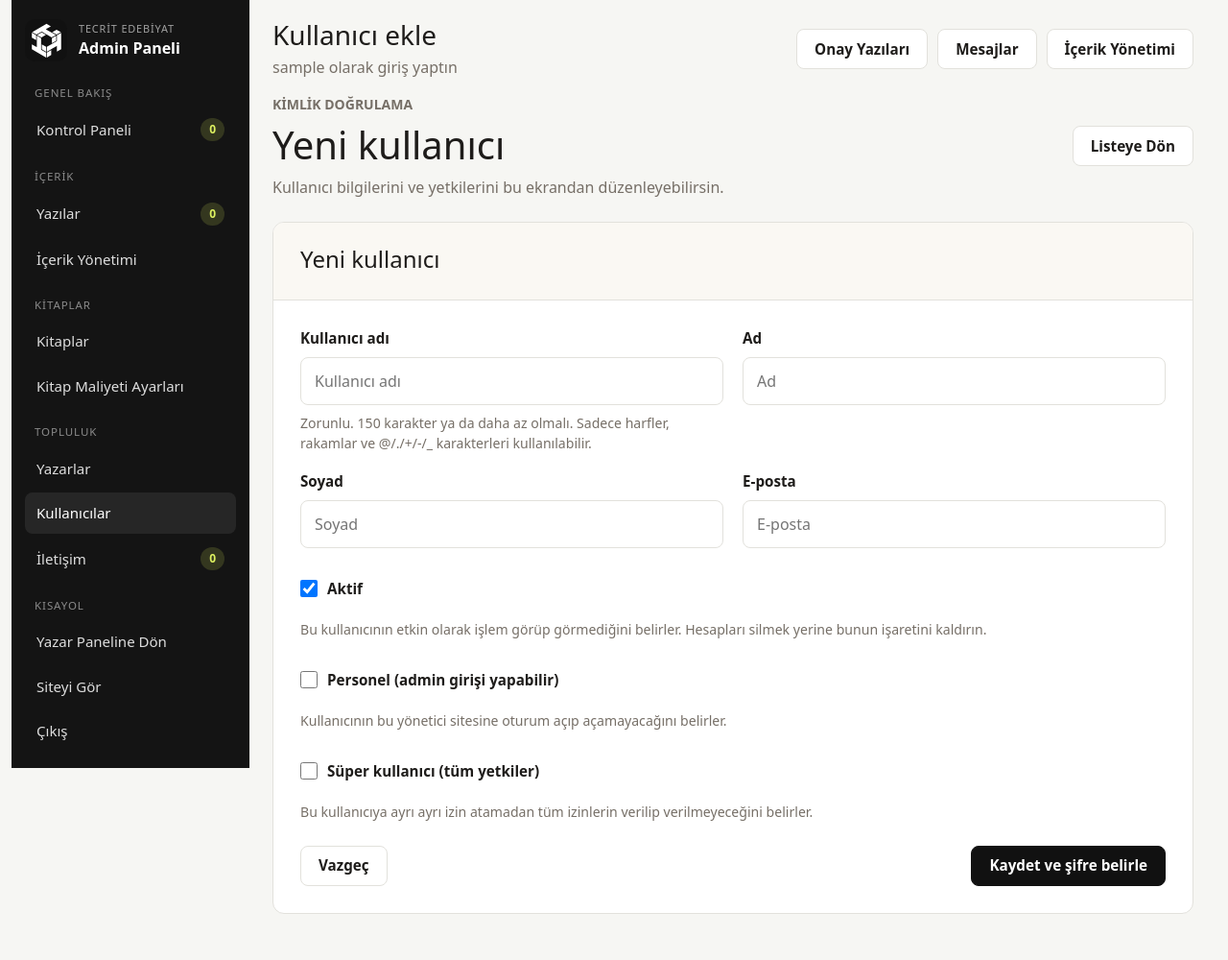
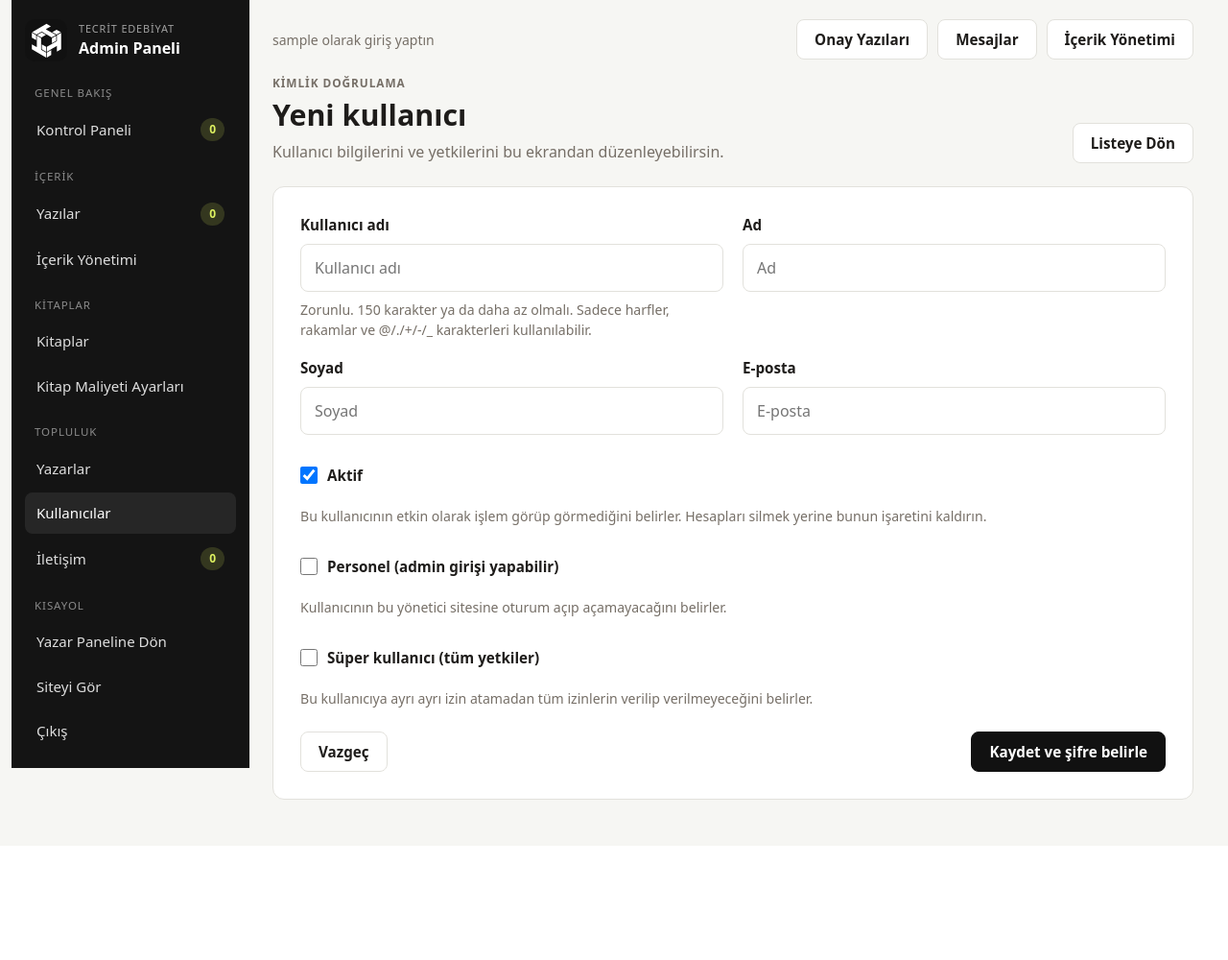
Before and after one commit to hhycode/tecritedebiyat, a Django app: page /admin/kullanicilar/yeni/ in a window 1280 px wide. Shown: the whole page at 96% size. After the commit the page ends 833 px from the top, so only its background shows below. Run offline with Django 5.2, Linux system fonts and the light colour scheme; the visitor is signed in with stand-in values (Sample User, id 1); data comes from the database, SQL or seed files in the repository; data that the repository does not hold is empty; some libraries are stand-ins or nearby versions.

Commit message:
Tum admin sayfalarinda tek tip sayfa basligi
base.html artik sayfa basligini bloklarla ciziyor (sayfa_ust_etiket,
sayfa_basligi, sayfa_aciklamasi, sayfa_aksiyonlari). Form sayfalarinda
uc kez tekrar eden baslik (ust bar h1 + sayfa h2 + kart h3) teke indi;
Yazilar, Iletisim, Kitaplar ve Yazarlar sayfalari da baslik aldi.
Kontrol paneli ve Icerik Yonetimi'ndeki koyu hero kartlari kaldirildi.
Durum rozetleri icin sa-pill eklendi.

Co-Authored-By: Claude Opus 5.5 <noreply@anthropic.com>

```diff
--- a/static/css/superadmin.css
+++ b/static/css/superadmin.css
@@ -114,13 +114,6 @@ body {
     flex-wrap: wrap;
     gap: 10px;
 }
-.sa-hero {
-    border: 1px solid var(--sa-border);
-    border-radius: var(--sa-radius);
-    background: #171717;
-    color: #fff;
-    box-shadow: none;
-}
 .sa-card {
     border: 1px solid var(--sa-border);
     border-radius: var(--sa-radius);
@@ -201,6 +194,67 @@ body {
         height: auto;
         position: relative;
     }
+}
+
+/* Sayfa basligi (base.html bloklari: sayfa_ust_etiket, sayfa_basligi, sayfa_aciklamasi, sayfa_aksiyonlari) */
+.sa-page-header {
+    display: flex;
+    flex-wrap: wrap;
+    align-items: flex-end;
+    justify-content: space-between;
+    gap: 16px;
+    margin-bottom: 24px;
+}
+.sa-eyebrow {
+    margin: 0 0 6px;
+    color: var(--sa-muted);
+    font-size: .74rem;
+    font-weight: 800;
+    letter-spacing: .08em;
+    text-transform: uppercase;
+}
+.sa-page-title {
+    margin: 0;
+    font-size: 1.9rem;
+    font-weight: 700;
+    line-height: 1.2;
+}
+.sa-page-desc {
+    max-width: 760px;
+    margin: 8px 0 0;
+    color: var(--sa-muted);
+}
+.sa-page-actions {
+    display: flex;
+    flex-wrap: wrap;
+    align-items: center;
+    gap: 8px;
+}
+.sa-eyebrow:empty,
+.sa-page-desc:empty,
+.sa-page-actions:empty {
+    display: none;
+}
+
+/* Durum etiketi */
+.sa-pill {
+    display: inline-flex;
+    align-items: center;
+    min-height: 28px;
+    padding: 0 12px;
+    border-radius: 999px;
+    background: #ecebe6;
+    color: var(--sa-text);
+    font-size: .8rem;
+    font-weight: 700;
+}
+.sa-pill--success {
+    background: #dcfce7;
+    color: #166534;
+}
+.sa-pill--warning {
+    background: #fef3c7;
+    color: #92400e;
 }
 
 /* Butonlar */
--- a/templates/superadmin/authors.html
+++ b/templates/superadmin/authors.html
@@ -1,4 +1,6 @@
 {% extends "superadmin/base.html" %}
+
+{% block sayfa_ust_etiket %}Topluluk{% endblock %}
 
 {% block superadmin_content %}
 <div class="card sa-card sa-table-card">
--- a/templates/superadmin/base.html
+++ b/templates/superadmin/base.html
@@ -6,7 +6,7 @@
     <meta name="viewport" content="width=device-width, initial-scale=1.0">
     <title>{{ page_title|default:"Yönetim Paneli" }} | Tecrit Edebiyat</title>
     <link href="https://cdn.jsdelivr.net/npm/bootstrap@5.3.3/dist/css/bootstrap.min.css" rel="stylesheet">
-    <link href="{% static 'css/superadmin.css' %}?v=2" rel="stylesheet">
+    <link href="{% static 'css/superadmin.css' %}?v=3" rel="stylesheet">
     {% block extra_css %}{% endblock %}
 </head>
 <body>
@@ -85,16 +85,22 @@
 
         <main class="col sa-main">
             <div class="sa-topbar">
-                <div>
-                    <h1 class="h3 mb-1">{{ page_title|default:"Kontrol Paneli" }}</h1>
-                    <div class="sa-muted">{{ request.user.get_username }} olarak giriş yaptın</div>
-                </div>
+                <div class="sa-muted small">{{ request.user.get_username }} olarak giriş yaptın</div>
                 <div class="sa-topbar__actions">
                     <a class="sa-btn sa-btn--secondary" href="{% url 'superadmin_yazilar' %}">Onay Yazıları</a>
                     <a class="sa-btn sa-btn--secondary" href="{% url 'superadmin_iletisim' %}">Mesajlar</a>
                     <a class="sa-btn sa-btn--secondary" href="{% url 'superadmin_icerik_yonetimi' %}">İçerik Yönetimi</a>
                 </div>
             </div>
+
+            <header class="sa-page-header">
+                <div>
+                    <p class="sa-eyebrow">{% block sayfa_ust_etiket %}{% endblock %}</p>
+                    <h1 class="sa-page-title">{% block sayfa_basligi %}{{ page_title|default:"Kontrol Paneli" }}{% endblock %}</h1>
+                    <p class="sa-page-desc">{% block sayfa_aciklamasi %}{% endblock %}</p>
+                </div>
+                <div class="sa-page-actions">{% block sayfa_aksiyonlari %}{% endblock %}</div>
+            </header>
 
             {% include "superadmin/_components/messages.html" %}
 
--- a/templates/superadmin/books.html
+++ b/templates/superadmin/books.html
@@ -1,4 +1,6 @@
 {% extends "superadmin/base.html" %}
+
+{% block sayfa_ust_etiket %}Kitaplar{% endblock %}
 
 {% block superadmin_content %}
 <div class="card sa-card sa-table-card">
--- a/templates/superadmin/contacts.html
+++ b/templates/superadmin/contacts.html
@@ -1,4 +1,6 @@
 {% extends "superadmin/base.html" %}
+
+{% block sayfa_ust_etiket %}Topluluk{% endblock %}
 
 {% block superadmin_content %}
 <div class="card sa-card sa-table-card">
--- a/templates/superadmin/posts.html
+++ b/templates/superadmin/posts.html
@@ -1,4 +1,6 @@
 {% extends "superadmin/base.html" %}
+
+{% block sayfa_ust_etiket %}İçerik{% endblock %}
 
 {% block superadmin_content %}
 <div class="card sa-card sa-table-card">
--- a/templates/superadmin/user_form.html
+++ b/templates/superadmin/user_form.html
@@ -1,27 +1,17 @@
 {% extends "superadmin/base.html" %}
 
+{% block sayfa_ust_etiket %}Kimlik Doğrulama{% endblock %}
+{% block sayfa_basligi %}{{ form_title }}{% endblock %}
+{% block sayfa_aciklamasi %}Kullanıcı bilgilerini ve yetkilerini bu ekrandan düzenleyebilirsin.{% if object %} Kayıt #{{ object.pk }}.{% endif %}{% endblock %}
+{% block sayfa_aksiyonlari %}
+    <a class="sa-btn sa-btn--secondary" href="{{ back_url }}">Listeye Dön</a>
+    {% if object %}
+    <a class="sa-btn sa-btn--secondary" href="{% url 'superadmin_kullanici_sifre' object.pk %}">Şifre Belirle</a>
+    {% endif %}
+{% endblock %}
+
 {% block superadmin_content %}
-<div class="d-flex flex-column flex-lg-row justify-content-between align-items-lg-center gap-3 mb-4">
-    <div>
-        <p class="text-uppercase small fw-semibold sa-muted mb-2">Kimlik Doğrulama</p>
-        <h2 class="h1 mb-2">{{ form_title }}</h2>
-        <p class="sa-muted mb-0">Kullanıcı bilgilerini ve yetkilerini bu ekrandan düzenleyebilirsin.</p>
-    </div>
-    <div class="d-flex gap-2 flex-wrap">
-        <a class="sa-btn sa-btn--secondary" href="{{ back_url }}">Listeye Dön</a>
-        {% if object %}
-        <a class="sa-btn sa-btn--secondary" href="{% url 'superadmin_kullanici_sifre' object.pk %}">Şifre Belirle</a>
-        {% endif %}
-    </div>
-</div>
-
 <div class="sa-panel-card">
-    <div class="sa-panel-card__header">
-        <h3 class="h4 mb-1">{{ form_title }}</h3>
-        {% if object %}
-        <p class="sa-muted mb-0">Kayıt kimliği: #{{ object.pk }}</p>
-        {% endif %}
-    </div>
     <div class="sa-panel-card__body">
         <form method="post">
             {% csrf_token %}
```
Also changed, not shown: templates/superadmin/contact_detail.html (+9 -16 lines), templates/superadmin/content_management.html (+2 -11 lines), templates/superadmin/content_model_confirm_delete.html (+10 -14 lines), templates/superadmin/content_model_form.html (+8 -18 lines), templates/superadmin/content_model_list.html (+8 -12 lines), templates/superadmin/dashboard.html (+4 -12 lines), templates/superadmin/kitap_maliyeti_ayarlari.html (+4 -8 lines), templates/superadmin/post_detail.html (+7 -13 lines), templates/superadmin/user_password_form.html (+7 -14 lines), templates/superadmin/users.html (+7 -11 lines).
